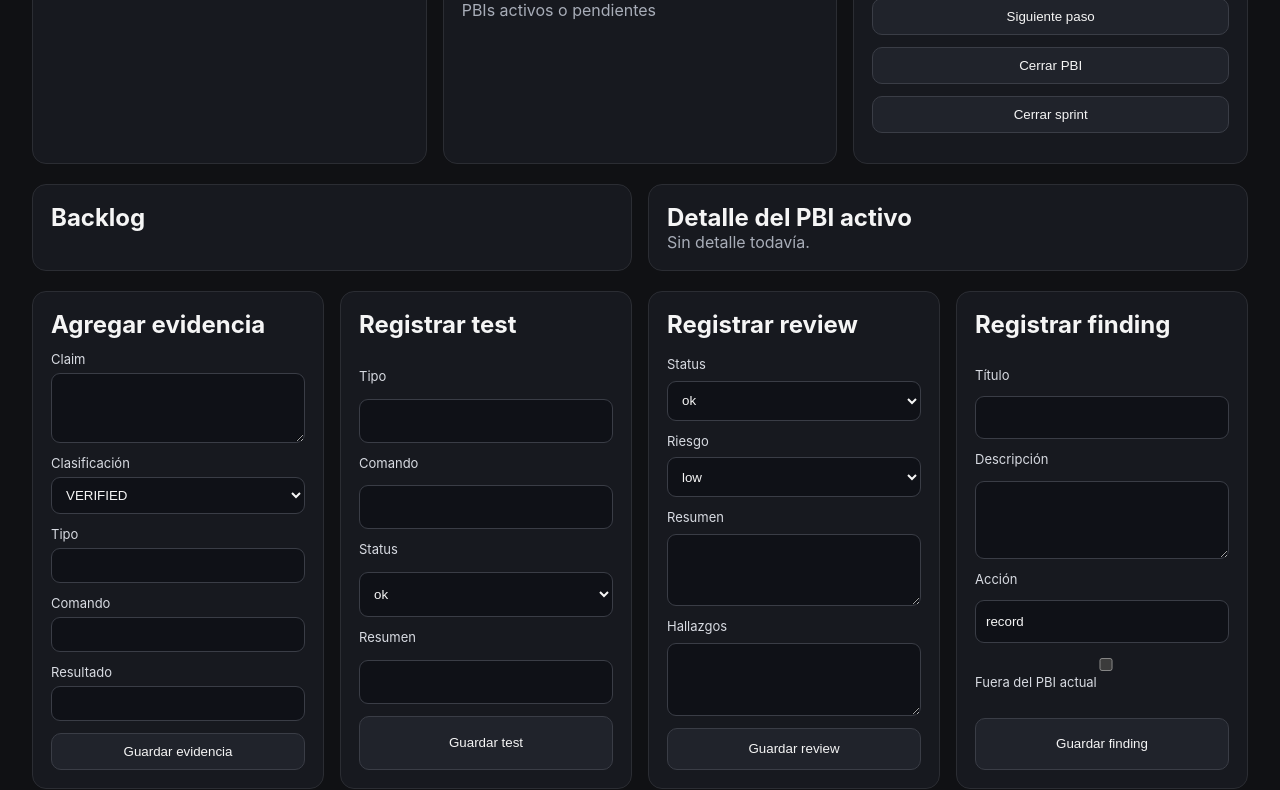
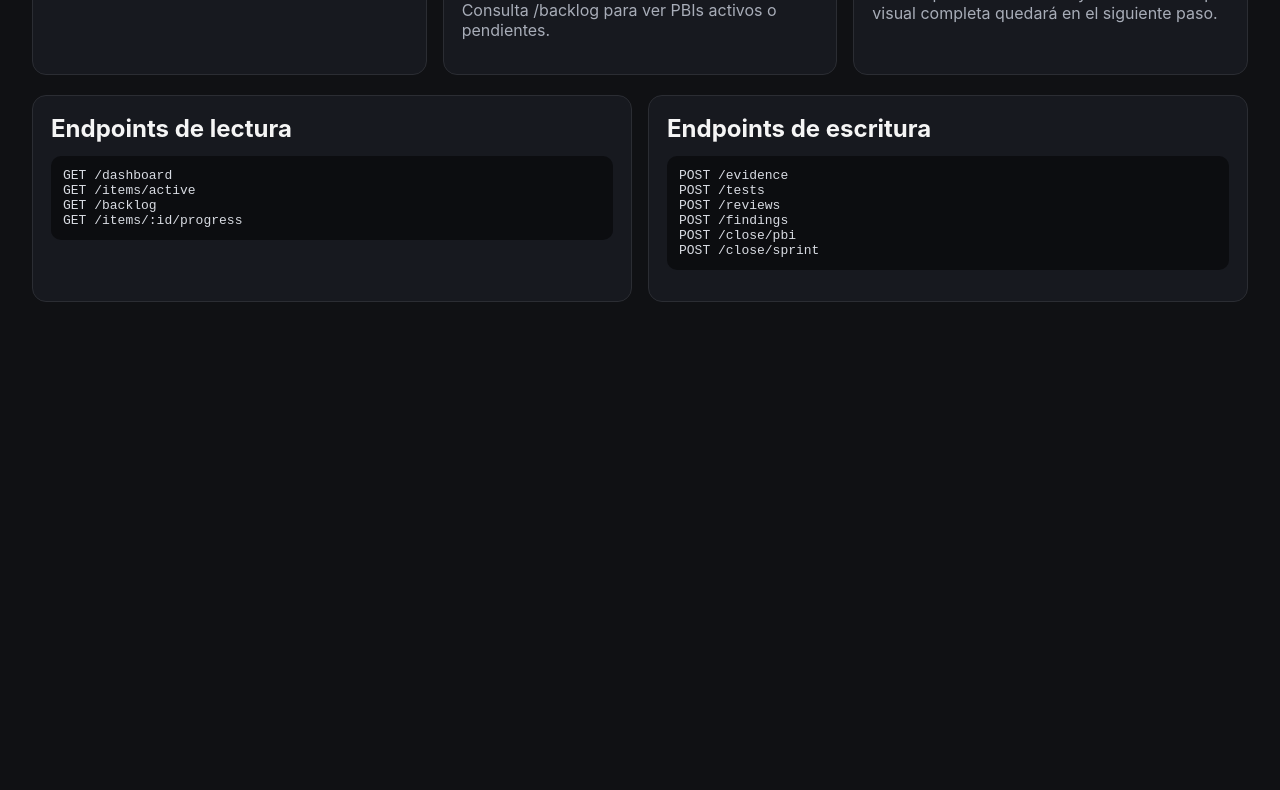
Before and after one commit to ingsantiagoq/capa_skill, a website: page public/index.html in a window 1280 px wide. Shown: the part 275-1065 px from the top of the page. After the commit the page ends 800 px from the top, so only its background shows below. Drawn offline with Linux system fonts and the light colour scheme.

Commit message:
docs: show dashboard action endpoints

```diff
--- a/public/index.html
+++ b/public/index.html
@@ -34,25 +34,23 @@
 
   <main>
     <section class="grid">
-      <article class="card"><h2>PBI activo</h2><div id="active" class="muted">Cargando...</div></article>
-      <article class="card"><h2>Backlog</h2><div class="metric" id="backlog-count">0</div><p class="muted">PBIs activos o pendientes</p></article>
-      <article class="card stack"><h2>Acciones rápidas</h2><button id="refresh">Actualizar</button><button id="next">Siguiente paso</button><button id="close-pbi">Cerrar PBI</button><button id="close-sprint">Cerrar sprint</button><div id="status" class="muted"></div></article>
+      <article class="card"><h2>PBI activo</h2><div id="active" class="muted">Cargando desde /items/active...</div></article>
+      <article class="card"><h2>Backlog</h2><div class="metric" id="backlog-count">API</div><p class="muted">Consulta /backlog para ver PBIs activos o pendientes.</p></article>
+      <article class="card stack"><h2>Acciones rápidas</h2><p class="muted">Los endpoints de escritura ya existen. La capa visual completa quedará en el siguiente paso.</p></article>
     </section>
 
     <section class="grid">
-      <article class="card"><h2>Backlog</h2><div id="backlog"></div></article>
-      <article class="card"><h2>Detalle del PBI activo</h2><div id="detail" class="muted">Sin detalle todavía.</div></article>
+      <article class="card"><h2>Endpoints de lectura</h2><pre>GET /dashboard
+GET /items/active
+GET /backlog
+GET /items/:id/progress</pre></article>
+      <article class="card"><h2>Endpoints de escritura</h2><pre>POST /evidence
+POST /tests
+POST /reviews
+POST /findings
+POST /close/pbi
+POST /close/sprint</pre></article>
     </section>
-
-    <section class="grid">
-      <form id="evidence-form" class="card stack"><h2>Agregar evidencia</h2><label>Claim <textarea name="claim" required></textarea></label><label>Clasificación <select name="classification"><option>VERIFIED</option><option>PARTIAL</option><option>ASSUMPTION</option><option>UNKNOWN</option></select></label><label>Tipo <input name="type" /></label><label>Comando <input name="command" /></label><label>Resultado <input name="result" /></label><button type="submit">Guardar evidencia</button></form>
-      <form id="test-form" class="card stack"><h2>Registrar test</h2><label>Tipo <input name="type" /></label><label>Comando <input name="command" /></label><label>Status <select name="status"><option>ok</option><option>failed</option><option>unknown</option></select></label><label>Resumen <input name="summary" /></label><button type="submit">Guardar test</button></form>
-      <form id="review-form" class="card stack"><h2>Registrar review</h2><label>Status <select name="status"><option>ok</option><option>changes_requested</option><option>unknown</option></select></label><label>Riesgo <select name="risk"><option>low</option><option>medium</option><option>high</option></select></label><label>Resumen <textarea name="summary"></textarea></label><label>Hallazgos <textarea name="findings"></textarea></label><button type="submit">Guardar review</button></form>
-      <form id="finding-form" class="card stack"><h2>Registrar finding</h2><label>Título <input name="title" required /></label><label>Descripción <textarea name="description"></textarea></label><label>Acción <input name="action" value="record" /></label><label><span><input type="checkbox" name="outside" /> Fuera del PBI actual</span></label><button type="submit">Guardar finding</button></form>
-    </section>
-
-    <section class="card"><h2>Estado API</h2><pre id="raw">{}</pre></section>
   </main>
-  <script src="/app.js"></script>
 </body>
 </html>
```
